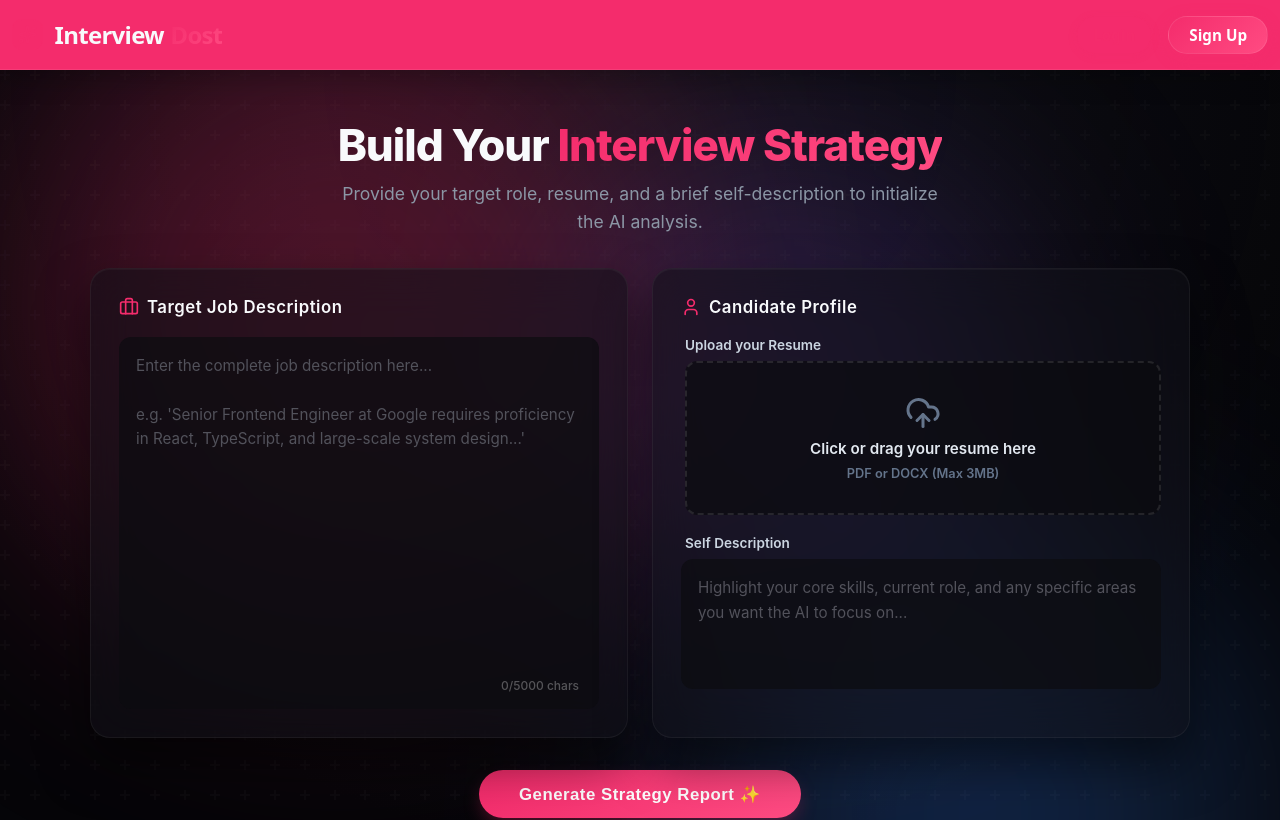
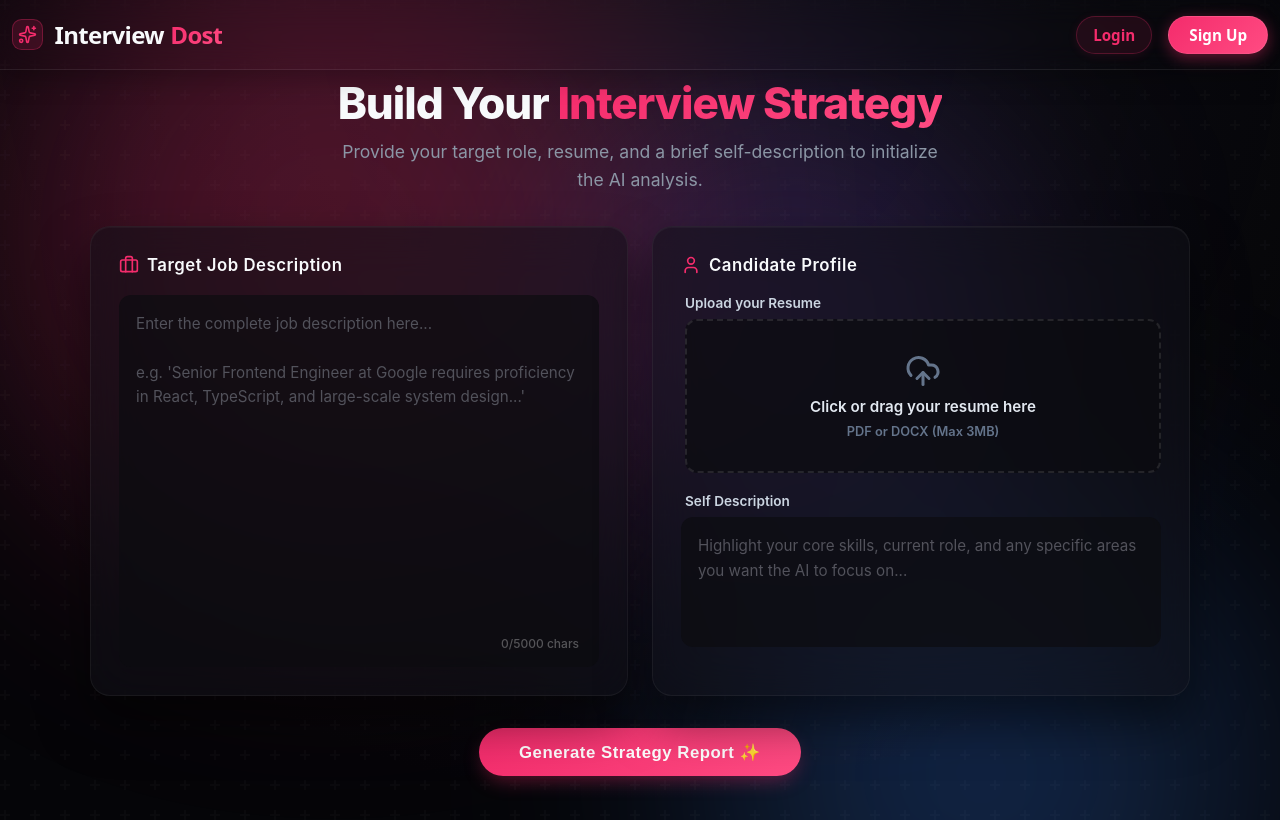
Before and after one commit to SayanIndra83/InterviewDost, a React app in the folder frontend/: page /Interview-Ai/ in a window 1280 px wide. Shown: the top 820 px of the page. Built offline with nearby package versions, Linux system fonts and the light colour scheme; no server answers; the HTML template or start-up script is replaced by a standard one.

Commit message:
issue fixed regarding navbar

```diff
--- a/frontend/src/features/ai/style/home.style.scss
+++ b/frontend/src/features/ai/style/home.style.scss
@@ -16,6 +16,9 @@ $smooth-transition: all 0.4s cubic-bezier(0.16, 1, 0.3, 1);
     ::-webkit-scrollbar-thumb { background: #ec396f; border-radius: 10px; }
 .home {
     position: relative;
+    // top: 0;
+    // left: 0;
+    // z-index: 99;
     width: 100%;
     min-height: 100vh;
     background-color: $bg-body;
@@ -27,6 +30,7 @@ $smooth-transition: all 0.4s cubic-bezier(0.16, 1, 0.3, 1);
     justify-content: flex-start;
     align-items: center;
     padding: 2rem;
+    padding-top: 3.75rem;
     padding-bottom: 0;
     font-family: -apple-system, BlinkMacSystemFont, 'Segoe UI', Roboto, Helvetica, Arial, sans-serif;
     color: $text-light;
--- a/frontend/src/layout/AppLayout.jsx
+++ b/frontend/src/layout/AppLayout.jsx
@@ -1,11 +1,10 @@
 import React from 'react';
 import { Outlet } from 'react-router-dom';
 import Navbar from './Navbar.jsx';
-
 export default function AppLayout() {
   return (
     <div className="app-layout">
-      <Navbar />
+      <Navbar/>
       <main className="page-content">
         <Outlet />
       </main>
--- a/frontend/src/layout/styles/navbar.style.scss
+++ b/frontend/src/layout/styles/navbar.style.scss
@@ -11,11 +11,10 @@ $smooth-transition: all 0.3s cubic-bezier(0.16, 1, 0.3, 1);
 *, *::before, *::after { box-sizing: border-box; }
 body { margin: 0; overflow-x: hidden; }
 .global-navbar {
-    position: sticky; top: 0; z-index: 1000;
+    position: fixed; top: 0; z-index: 1000;
     width: 100%; height: 70px; padding: 0 0.75rem;
     display: flex; justify-content: space-between; align-items: center;
     // background: rgba(10, 10, 14, 0.70);
-    background: #f42c6c;
     backdrop-filter: blur(15px); -webkit-backdrop-filter: blur(15px);
     border-bottom: 0.2px solid $border-glass;
     box-shadow: 0 4px 30px rgba(0, 0, 0, 0.3);
--- a/frontend/src/style.scss
+++ b/frontend/src/style.scss
@@ -9,5 +9,4 @@ html,body, #root{
     background-color: #222020;
     color: whitesmoke;
     font-family: system-ui, -apple-system, BlinkMacSystemFont, 'Segoe UI', Roboto, Oxygen, Ubuntu, Cantarell, 'Open Sans', 'Helvetica Neue', sans-serif;
-    position: relative;
 }
```
